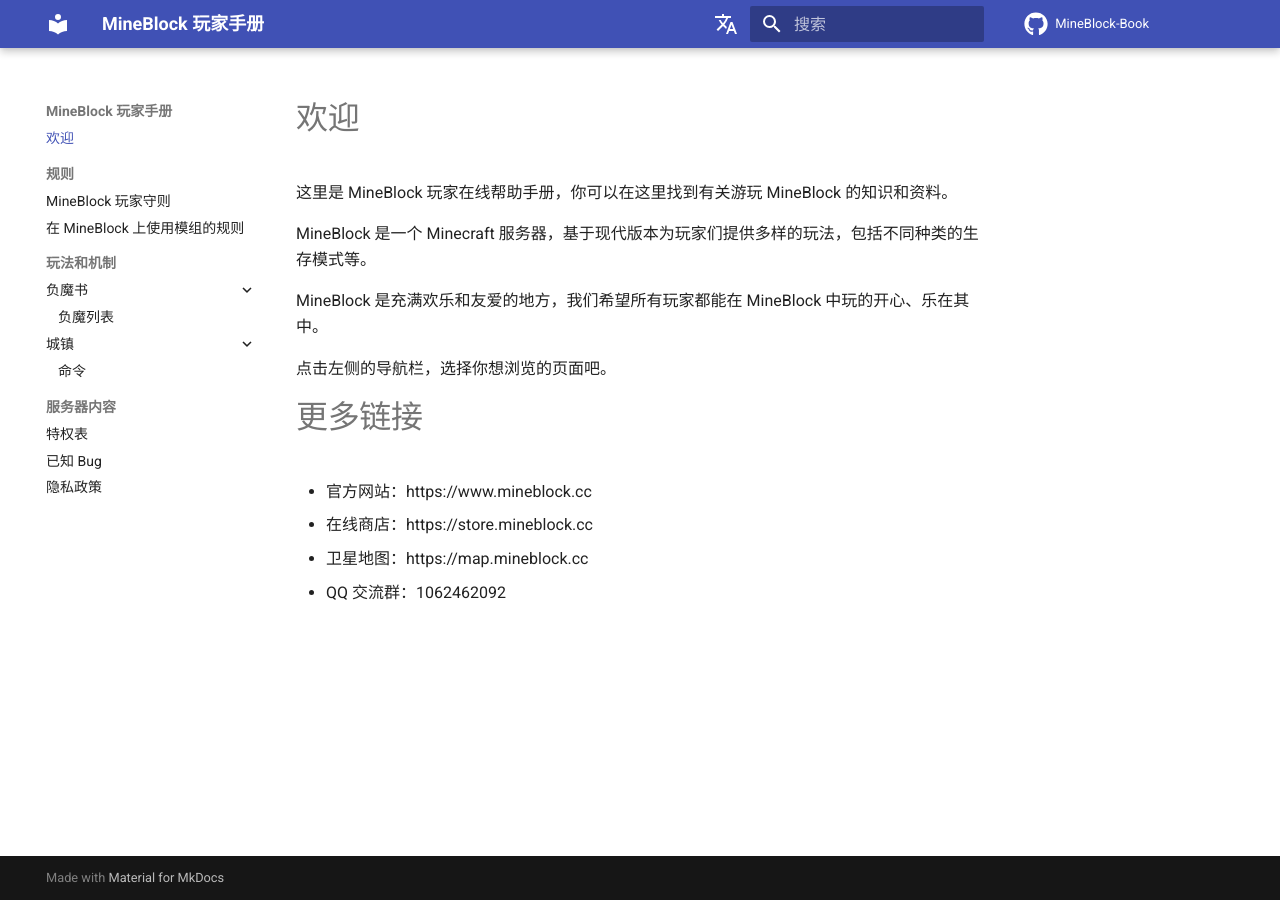
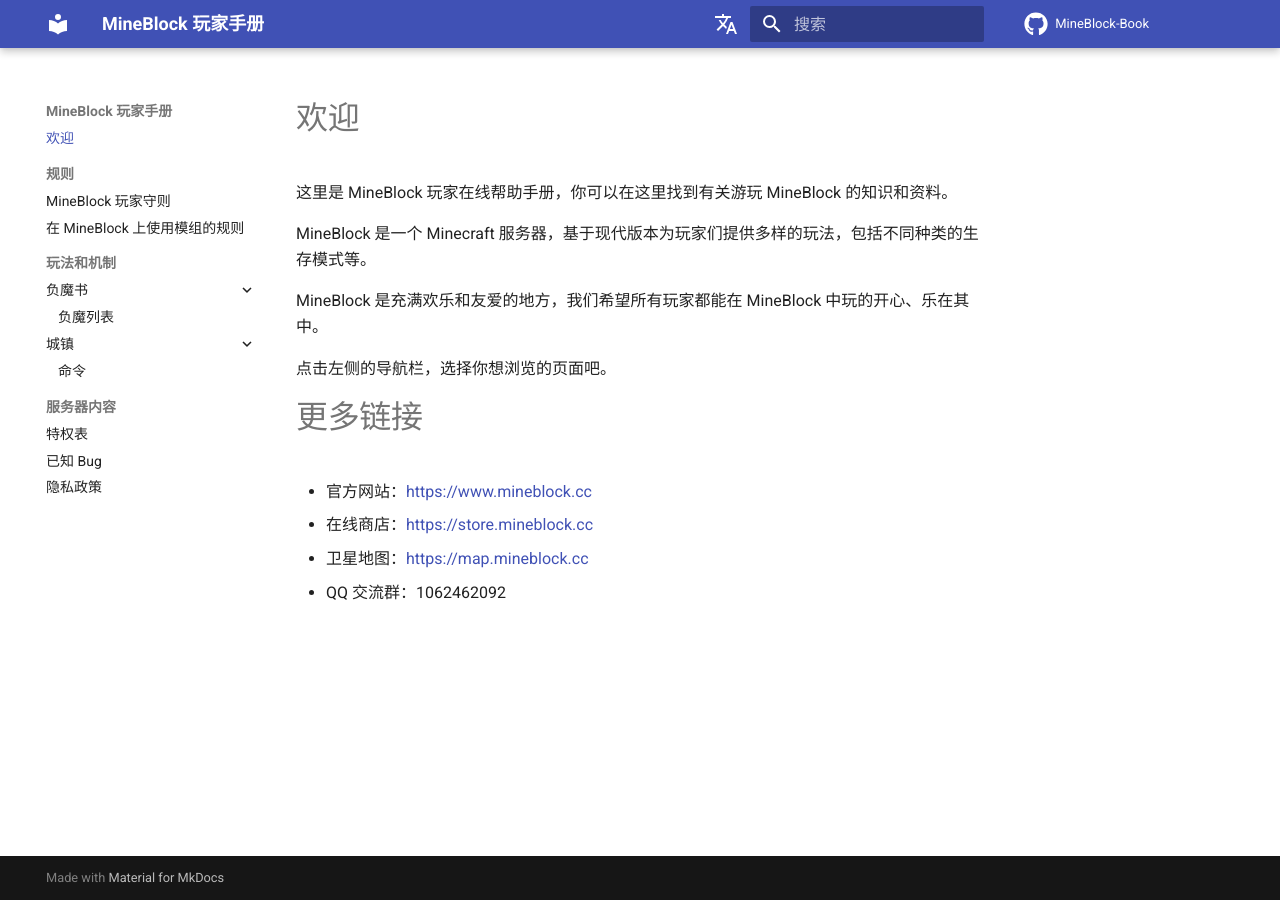
Before and after one commit to MineBlockMC/MineBlock-Book, an MkDocs documentation site: the page built from docs/index.md, in a window 1280 px wide. Built offline with MkDocs 1.6.1 and Material for MkDocs 9.7.7, drawn with Linux system fonts in a browser that asks for light colours; comment, search, counter and statistics services are not loaded; part of the change alters nothing that is shown.

```diff
--- a/docs/index.md
+++ b/docs/index.md
@@ -14,7 +14,7 @@ MineBlock 是充满欢乐和友爱的地方，我们希望所有玩家都能在
 
 # 更多链接
 
-* 官方网站：https://www.mineblock.cc
-* 在线商店：https://store.mineblock.cc
-* 卫星地图：https://map.mineblock.cc
+* 官方网站：[https://www.mineblock.cc](https://www.mineblock.cc)
+* 在线商店：[https://store.mineblock.cc](https://store.mineblock.cc)
+* 卫星地图：[https://map.mineblock.cc](https://map.mineblock.cc)
 * QQ 交流群：1062462092
```
